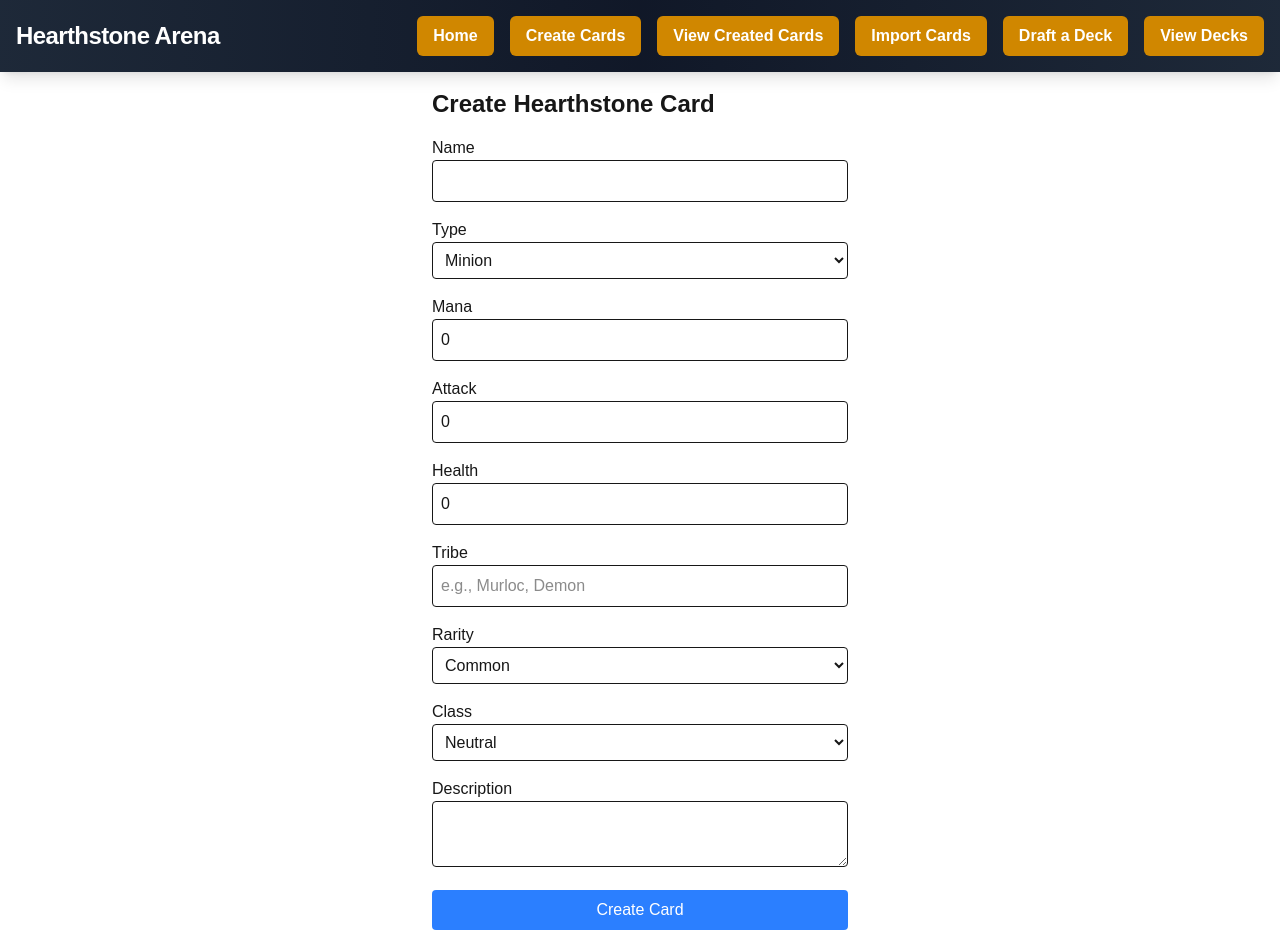
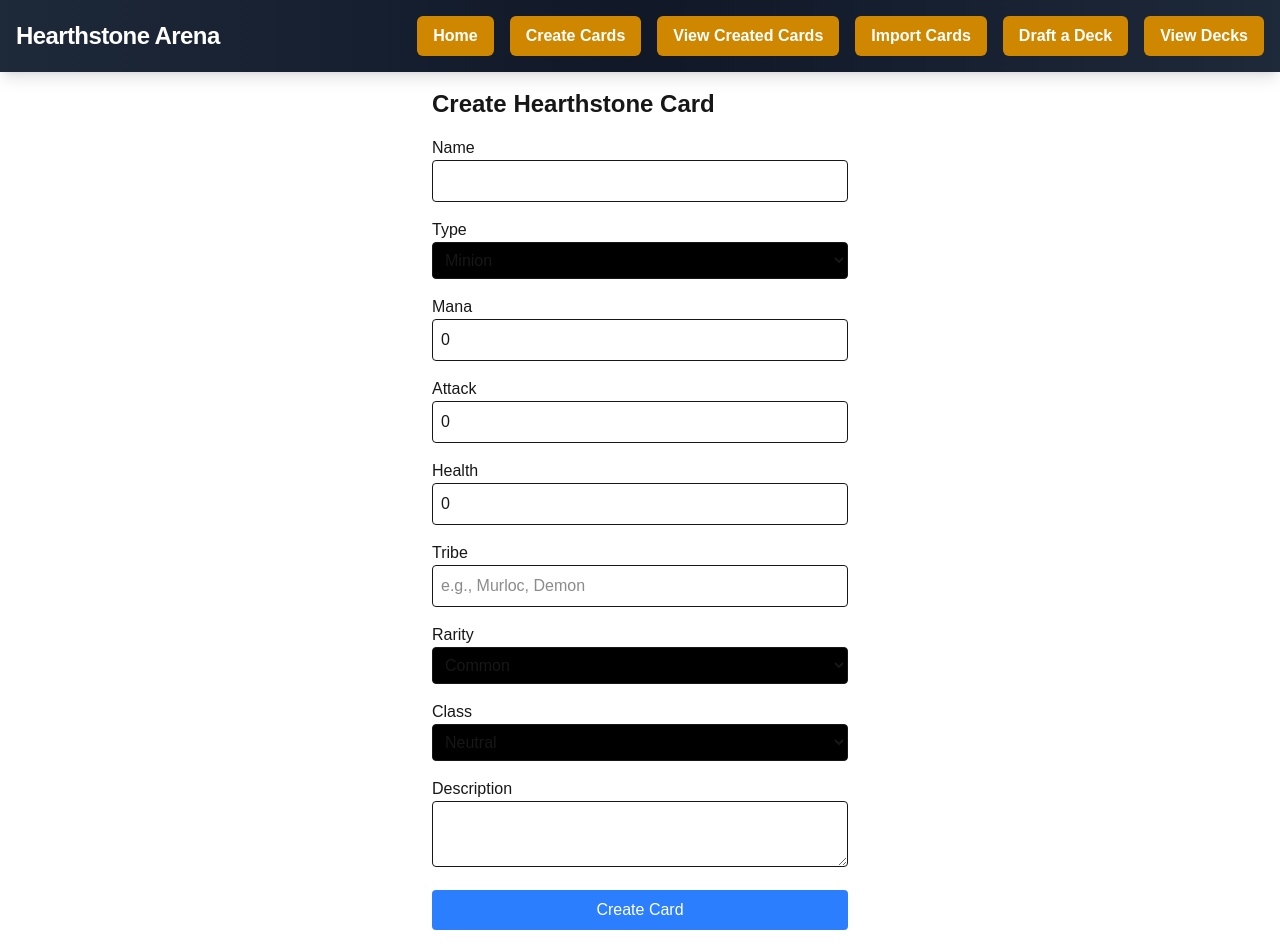
Before and after one commit to lushi-liu/hearthstone-custom-arena, a Next.js app: page /create-card in a window 1280 px wide. Built offline with nearby package versions, Linux system fonts and the light colour scheme.

Commit message:
polished up the coloring of the create card page

```diff
--- a/src/app/create-card/page.tsx
+++ b/src/app/create-card/page.tsx
@@ -67,7 +67,7 @@
           <select
             value={form.type}
             onChange={(e) => setForm({ ...form, type: e.target.value })}
-            className="w-full p-2 border rounded"
+            className="w-full p-2 border rounded bg-black"
           >
             <option value="MINION">Minion</option>
             <option value="SPELL">Spell</option>
@@ -148,7 +148,7 @@
           <select
             value={form.rarity}
             onChange={(e) => setForm({ ...form, rarity: e.target.value })}
-            className="w-full p-2 border rounded"
+            className="w-full p-2 border rounded bg-black"
           >
             <option value="Common">Common</option>
             <option value="Rare">Rare</option>
@@ -161,12 +161,18 @@
           <select
             value={form.class}
             onChange={(e) => setForm({ ...form, class: e.target.value })}
-            className="w-full p-2 border rounded"
+            className="w-full p-2 border rounded bg-black"
           >
             <option value="NEUTRAL">Neutral</option>
             <option value="MAGE">Mage</option>
             <option value="SHAMAN">Shaman</option>
             <option value="DRUID">Druid</option>
+            <option value="DRUID">Paladin</option>
+            <option value="DRUID">Warrior</option>
+            <option value="DRUID">Hunter</option>
+            <option value="DRUID">Priest</option>
+            <option value="DRUID">Rogue</option>
+            <option value="DRUID">Warlock</option>
           </select>
         </div>
         <div>
```
